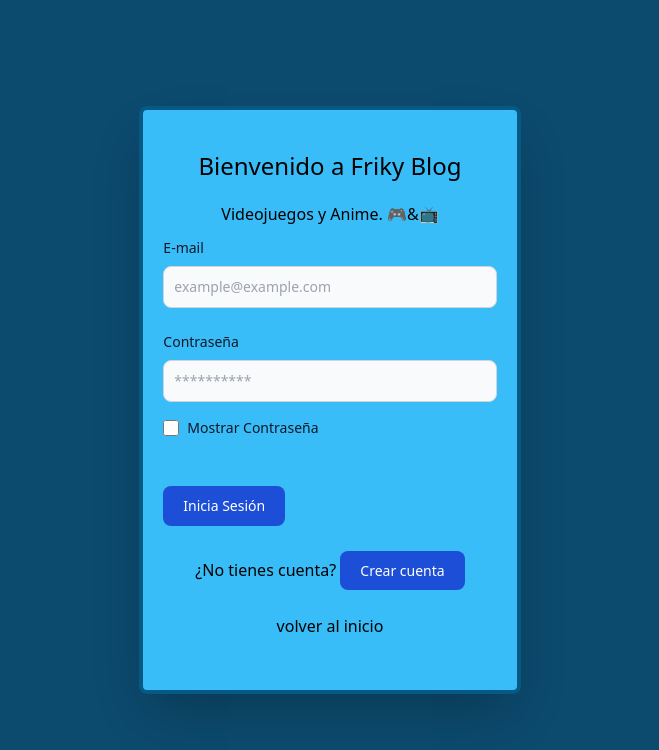
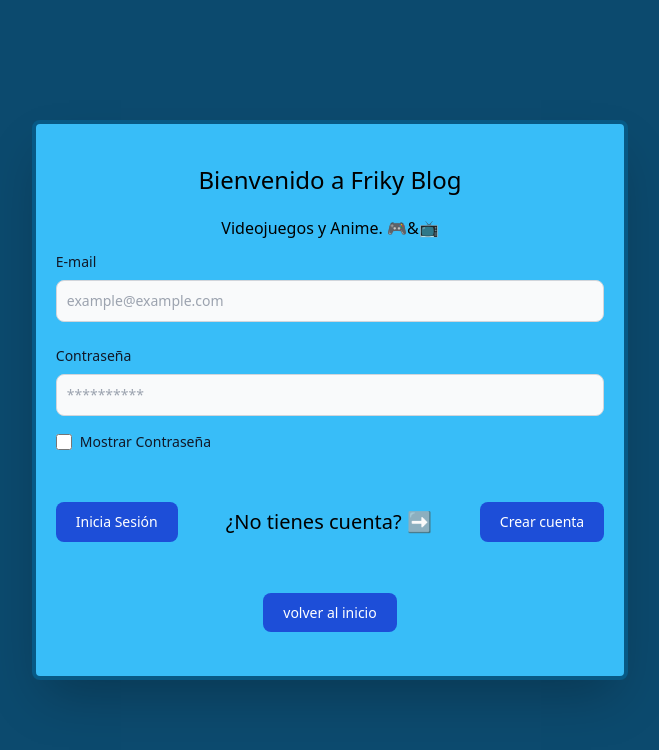
Before and after one commit to QuimCrous/code_blog, a Vue app: page /auth/login in a window 1280 px wide. Shown: the top 750 px of the page, without its empty margins (310-969 px from the left). Built offline with nearby package versions, Linux system fonts and the light colour scheme; no server answers.

Commit message:
Update - Updated SignUp and SignIn 2

```diff
--- a/src/components/SignIn.vue
+++ b/src/components/SignIn.vue
@@ -65,24 +65,30 @@
             >
           </div>
         </div>
-        <div class="flex items-start mb-6"></div>
+        <div class="flex items-center justify-center mb-6">
           <button
             type="submit"
-          class="text-white bg-blue-700 hover:bg-blue-800 focus:ring-4 focus:outline-none focus:ring-blue-300 font-medium rounded-lg text-sm w-full sm:w-auto px-5 py-2.5 text-center dark:bg-blue-600 dark:hover:bg-blue-700 dark:focus:ring-blue-800"
+            class="text-white bg-blue-700 hover:bg-blue-800 focus:ring-4 focus:outline-none focus:ring-blue-300 font-medium rounded-lg text-sm w-full sm:w-auto px-5 py-2.5 text-center"
           >
             Inicia Sesión
           </button>
-      </form>
-      <p class="text-center m-8">
-        ¿No tienes cuenta?
+          <p class="text-center m-8 ml-12 mr-12 text-xl">
+            ¿No tienes cuenta? ➡️
+          </p>
           <PersonalRouter
             :route="route"
             :buttonText="buttonText"
-          class="text-white bg-blue-700 hover:bg-blue-800 focus:ring-4 focus:outline-none focus:ring-blue-300 font-medium rounded-lg text-sm w-full sm:w-auto px-5 py-2.5 text-center dark:bg-blue-600 dark:hover:bg-blue-700 dark:focus:ring-blue-800"
+            class="text-white bg-blue-700 hover:bg-blue-800 focus:ring-4 focus:outline-none focus:ring-blue-300 font-medium rounded-lg text-sm w-full sm:w-auto px-5 py-2.5 text-center"
           />
-      </p>
+        </div>
+      </form>
+
       <p class="text-center m-8">
-        <PersonalRouter route="/" buttonText="volver al inicio" />
+        <PersonalRouter
+          class="text-white bg-blue-700 hover:bg-blue-800 focus:ring-4 focus:outline-none focus:ring-blue-300 font-medium rounded-lg text-sm w-full sm:w-auto px-5 py-2.5 text-center"
+          route="/"
+          buttonText="volver al inicio"
+        />
       </p>
     </div>
   </div>
--- a/src/components/SignUp.vue
+++ b/src/components/SignUp.vue
@@ -88,25 +88,27 @@
             >Mostrar Contraseña</label
           >
         </div>
-        <div class="flex items-start mb-6"></div>
+        <div class="flex items-center justify-center mb-6">
           <button
             type="submit"
-          class="text-white bg-blue-700 hover:bg-blue-800 focus:ring-4 focus:outline-none focus:ring-blue-300 font-medium rounded-lg text-sm w-full sm:w-auto px-5 py-2.5 text-center dark:bg-blue-600 dark:hover:bg-blue-700 dark:focus:ring-blue-800"
+            class="text-white bg-blue-700 hover:bg-blue-800 focus:ring-4 focus:outline-none focus:ring-blue-300 font-medium rounded-lg text-sm w-full sm:w-auto px-5 py-2.5 text-center"
           >
             Crear Cuenta
           </button>
-      </form>
-      <p class="text-center m-8 ml-12 mr-12">
-        ¿Ya tienes cuenta?
+          <p class="text-center m-8 ml-12 mr-12 text-xl">
+            ¿O ya tienes cuenta? ➡️
+          </p>
           <PersonalRouter
             :route="route"
             :buttonText="buttonText"
-          class="text-white bg-blue-700 hover:bg-blue-800 focus:ring-4 focus:outline-none focus:ring-blue-300 font-medium rounded-lg text-sm w-full sm:w-auto px-5 py-2.5 text-center dark:bg-blue-600 dark:hover:bg-blue-700 dark:focus:ring-blue-800"
+            class="text-white bg-blue-700 hover:bg-blue-800 focus:ring-4 focus:outline-none focus:ring-blue-300 font-medium rounded-lg text-sm w-full sm:w-auto px-5 py-2.5 text-center"
           />
-      </p>
+        </div>
+      </form>
+
       <p class="text-center m-8 mt-16">
         <PersonalRouter
-          class="text-white bg-blue-700 hover:bg-blue-800 focus:ring-4 focus:outline-none focus:ring-blue-300 font-medium rounded-lg text-sm w-full sm:w-auto px-5 py-2.5 text-center dark:bg-blue-600 dark:hover:bg-blue-700 dark:focus:ring-blue-800"
+          class="text-white bg-blue-700 hover:bg-blue-800 focus:ring-4 focus:outline-none focus:ring-blue-300 font-medium rounded-lg text-sm w-full sm:w-auto px-5 py-2.5 text-center"
           route="/"
           buttonText="Volver al Inicio"
         />
```
Lines whose indentation alone changed are shown as unchanged.
